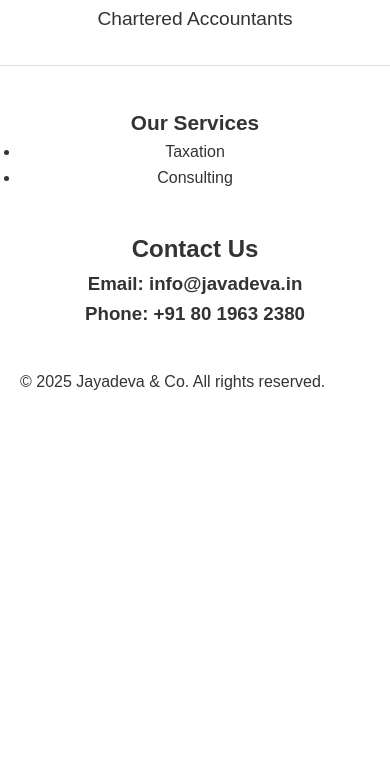
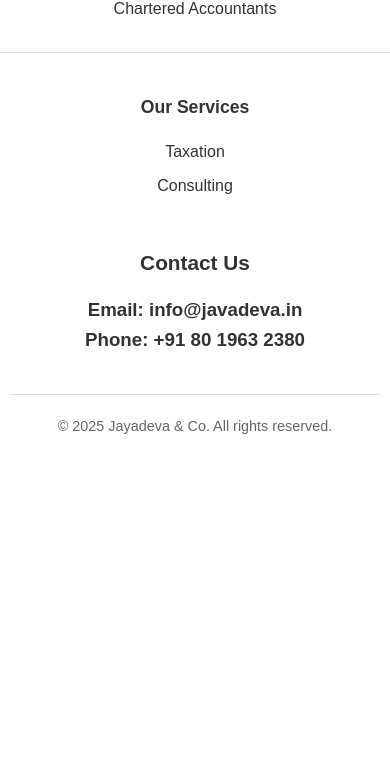
Before and after one commit to kumarmaddy/jdco, a plain HTML site: page index.html in a window 390 px wide. Shown: the part 67-844 px from the top of the page. Drawn offline with Linux system fonts and the light colour scheme.

Commit message:
Update styles.css

```diff
--- a/styles.css
+++ b/styles.css
@@ -44,16 +44,82 @@ nav ul {
 
 section {
     text-align: center;
-    margin-bottom: 40px; /* Spacing between sections, e.g., Our Services to Contact Us */
+    margin-bottom: 40px;
 }
 
 #home .tagline {
     font-size: 1.1rem;
     font-weight: bold;
-    margin-bottom: 50px; /* Increased to be more than 40px */
+    margin-bottom: 50px;
 }
 
 #home .services-header {
     font-size: 1.3rem;
     font-weight: bold;
-    margin: 20px 0 10
+    margin: 20px 0 10px;
+}
+
+#contact h2 {
+    font-size: 1.5rem;
+    margin-bottom: 15px;
+}
+
+#home .services-list {
+    list-style: none;
+    list-style-type: none; /* Explicitly remove bullets */
+    margin: 0 auto;
+    padding: 0;
+    display: table;
+}
+
+#home .services-list li {
+    font-size: 1rem;
+    margin: 8px 0;
+    text-align: center;
+    list-style: none; /* Extra assurance for <li> elements */
+    list-style-type: none; /* Explicitly remove bullets from <li> */
+}
+
+#contact .contact-info {
+    font-size: 1.3rem;
+    font-weight: normal;
+    margin: 10px 0;
+}
+
+#contact .contact-info span {
+    color: #0056b3;
+    font-weight: 500;
+}
+
+footer {
+    text-align: center;
+    padding: 20px;
+    border-top: 1px solid #ddd;
+    font-size: 0.9rem;
+    color: #666;
+}
+
+/* Responsive Design */
+@media (max-width: 600px) {
+    header h1 {
+        font-size: 1.5rem;
+    }
+    header h1:nth-child(2) {
+        font-size: 1rem;
+    }
+    .container {
+        padding: 20px 10px;
+    }
+    #home .tagline {
+        font-size: 1rem;
+    }
+    #home .services-header {
+        font-size: 1.1rem;
+    }
+    #contact h2 {
+        font-size: 1.3rem;
+    }
+    #contact .contact-info {
+        font-size: 1.1rem;
+    }
+}
```
